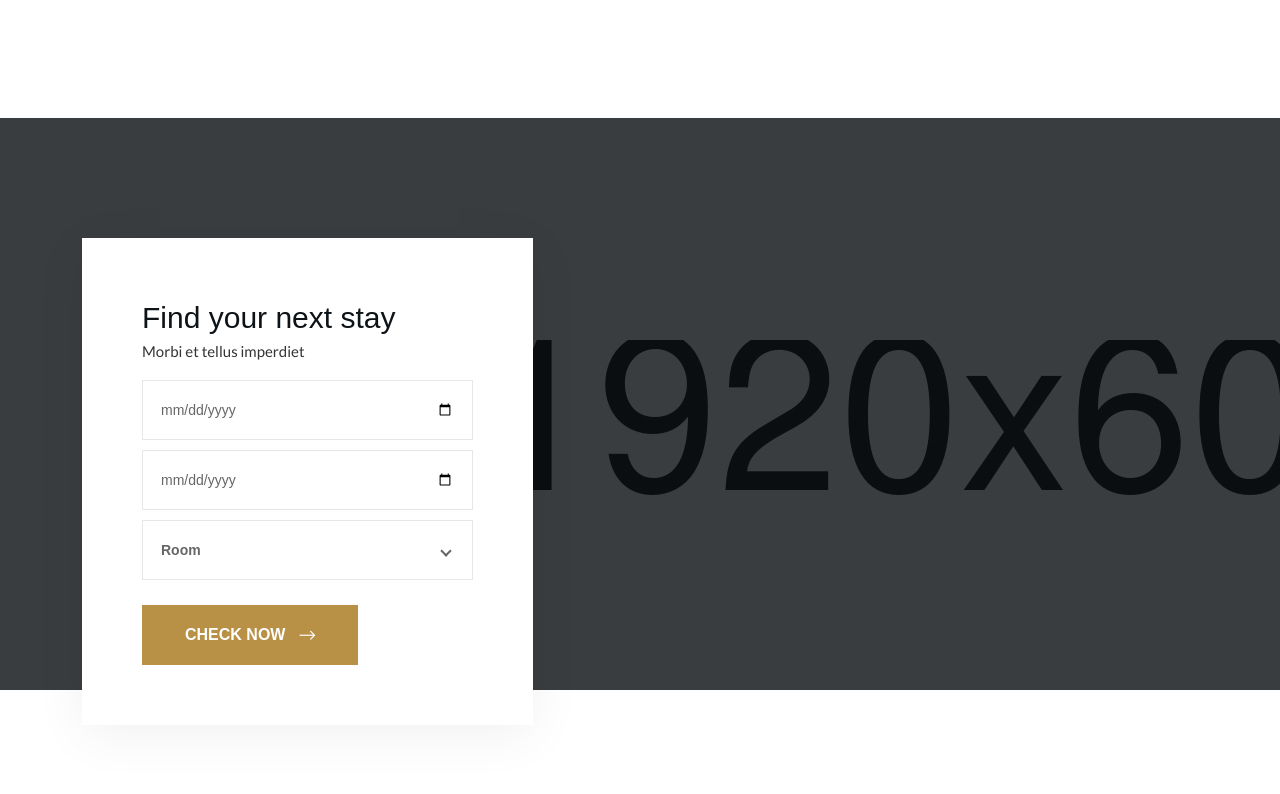
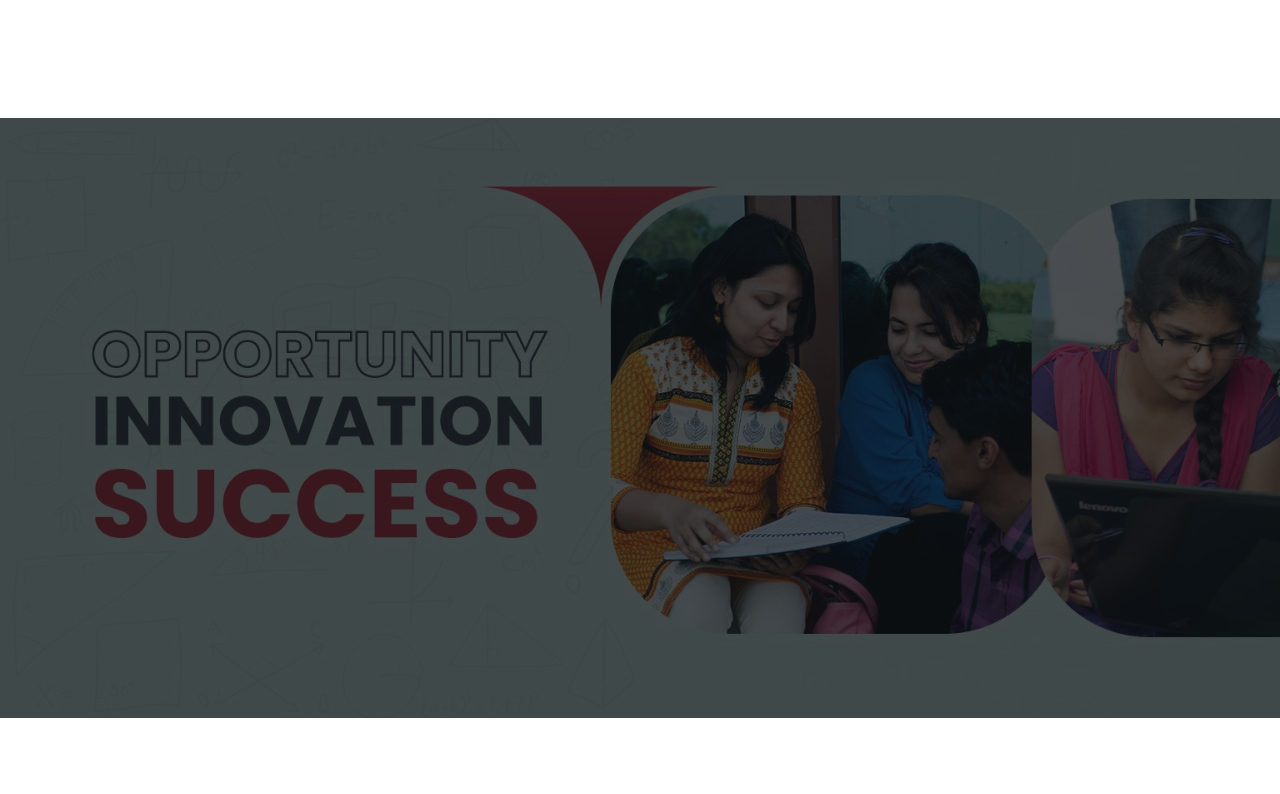
Before and after one commit to Pankajvijaybhatnagar/institute, a Next.js app: page /home-three in a window 1280 px wide. Shown: the part 3546-4340 px from the top of the page. Built offline with nearby package versions, Linux system fonts and the light colour scheme; a web font is replaced by a local one.

Commit message:
changes in home page

```diff
--- a/app/header/Menu.jsx
+++ b/app/header/Menu.jsx
@@ -2,9 +2,9 @@ import Link from "next/link";
 import { Fragment } from "react";
 export const Home = () => (
     <Fragment>
-        <li><Link href="/home-three">Home 01</Link></li>
-        <li><Link href="/home-two">Home 02</Link></li>
-        <li><Link href="/home-three">Home 03</Link></li>
+        {/* <li><Link href="/home-three">Home 01</Link></li>
+        <li><Link href="/home-two">Home 02</Link></li> */}
+        {/* <li><Link href="/home-three">Home 03</Link></li> */}
     </Fragment>
 );
 export const Page = () => (
--- a/app/header/headerThree.jsx
+++ b/app/header/headerThree.jsx
@@ -1,3 +1,6 @@
+
+"use client"
+
 import React, { useState } from "react";
 import { Blog, Home, Page, Room } from "./Menu";
 import Social from "../socials/page";
--- a/app/home-three/booking-area.jsx
+++ b/app/home-three/booking-area.jsx
@@ -1,42 +1,8 @@
 const Bookingarea = () => {
   return (
-    <div className="booking__area" style={{backgroundImage: `url('/img/bg/booking.jpg')`}}>
-      <div className="container">
-        <div className="row">
-          <div className="col-xl-5 col-lg-6">
-            <div className="booking__area-form">
-              <h3>Find your next stay</h3>
-              <p>Morbi et tellus imperdiet</p>
-              <form action="#">
-                <div className="booking__area-form-check">
-                  <div className="booking__area-form-check-item mb-10">
-                    <input id="date" type="date" />
-                  </div>
-                  <div className="booking__area-form-check-item mb-10">
-                    <input id="date2" type="date" />
-                  </div>
-                  <div className="booking__area-form-check-item">
-                    <div className="booking__area-form-check-item-room">
-                      <select name="select">
-                        <option value="1">Room</option>
-                        <option value="2">1 Room</option>
-                        <option value="3">2 Room</option>
-                        <option value="4">3 Room</option>
-                        <option value="5">4 Room</option>
-                        <option value="6">5 Room</option>
-                      </select>
-                    </div>
-                  </div>
-                  <div className="booking__area-form-check-item button">
-                    <button className="theme-btn mt-25" type="submit">
-                      Check Now<i className="fal fa-long-arrow-right"></i>
-                    </button>
-                  </div>
-                </div>
-              </form>
-            </div>
-          </div>
-        </div>
+    <div className="booking__area" style={{backgroundImage: `url('/img/bg/banner.jpg')`, backgroundSize:'cover'}}>
+      <div style={{aspectRatio:8/3}} >
+
       </div>
     </div>
   );
```
Also changed, not shown: app/page.jsx (+31 -6 lines), public/img/bg/banner.jpg (added).
